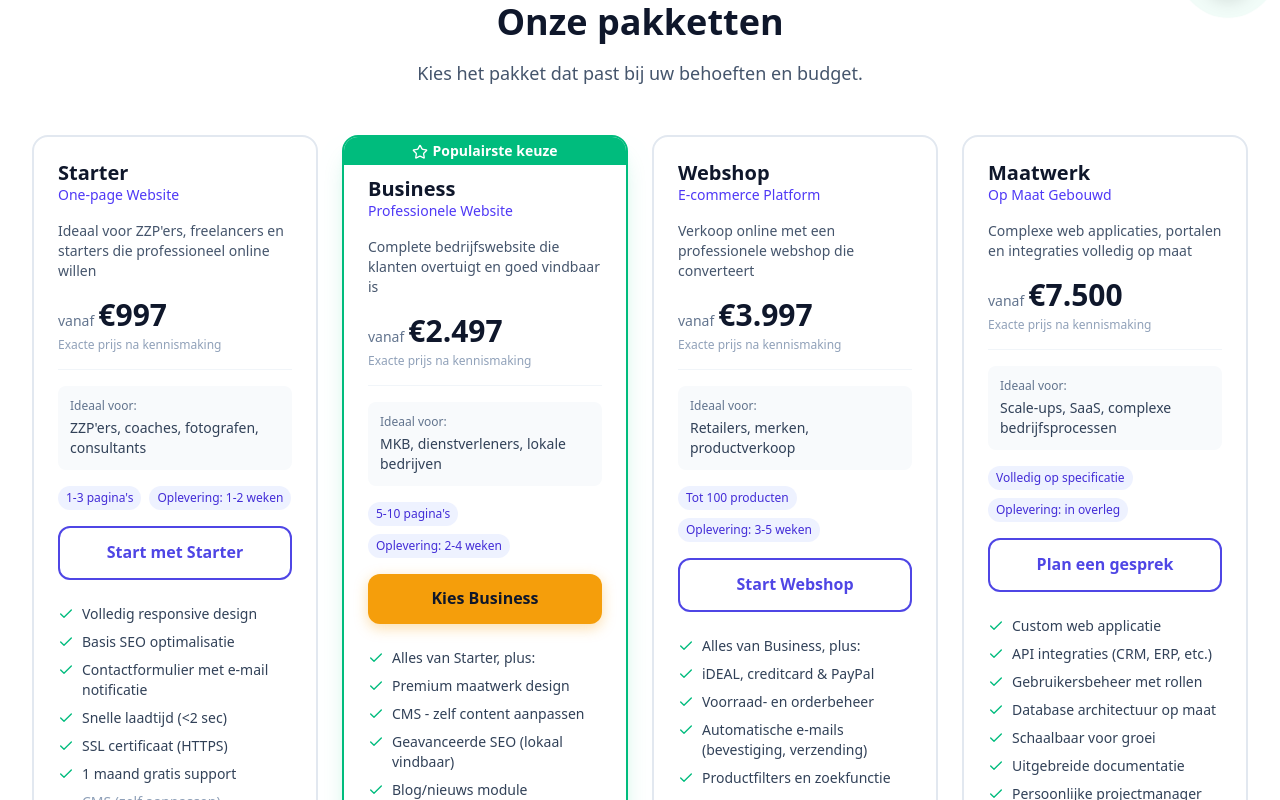
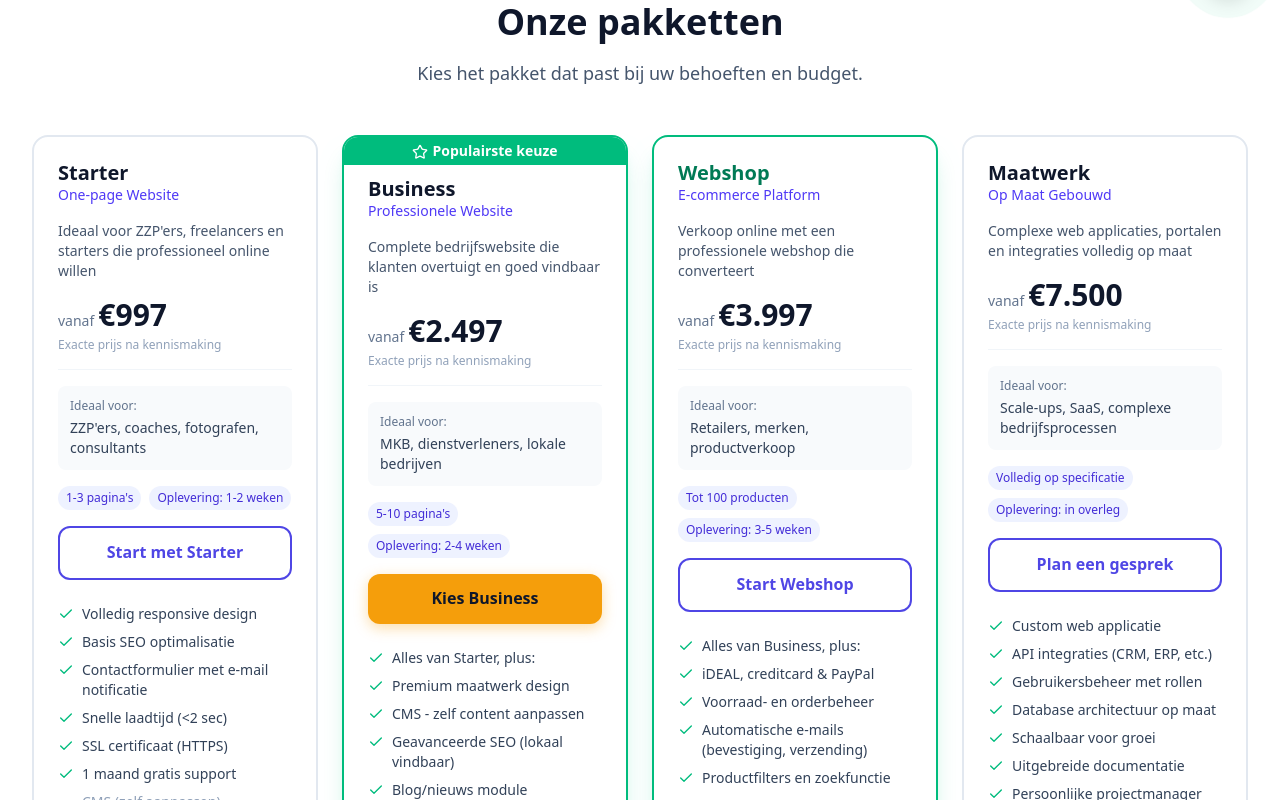
Before and after one commit to bvanrooij30/rotech-website, a Next.js app: page /prijzen in a window 1280 px wide. Shown: the part 780-1580 px from the top of the page. Built offline with nearby package versions, Linux system fonts and the light colour scheme; no server answers.

Commit message:
Keep purple icons, add green border to Webshop across all pages
- Homepage Services: green border, purple icon
- /diensten page: green border, purple icon
- /prijzen page: green border for Webshop package

```diff
--- a/src/app/diensten/page.tsx
+++ b/src/app/diensten/page.tsx
@@ -73,11 +73,9 @@ export default function DienstenPage() {
                       : "border border-slate-100 shadow-sm hover:shadow-lg hover:border-indigo-100"
                   }`}>
                     <div className="flex gap-6">
-                      {/* Icon */}
+                      {/* Icon - Always purple gradient */}
                       <div className="shrink-0">
-                        <div className={`w-16 h-16 rounded-2xl flex items-center justify-center group-hover:scale-110 transition-transform duration-300 ${
-                          isHighlighted ? "bg-emerald-500" : "gradient-bg"
-                        }`}>
+                        <div className="w-16 h-16 rounded-2xl gradient-bg flex items-center justify-center group-hover:scale-110 transition-transform duration-300">
                           <IconComponent className="w-8 h-8 text-white" />
                         </div>
                       </div>
--- a/src/app/prijzen/page.tsx
+++ b/src/app/prijzen/page.tsx
@@ -195,11 +195,14 @@ export default function PrijzenPage() {
           </div>
 
           <div className="grid md:grid-cols-2 lg:grid-cols-4 gap-6">
-            {packages.map((pkg) => (
+            {packages.map((pkg) => {
+              const isWebshop = pkg.name === "Webshop";
+              const hasGreenBorder = pkg.popular || isWebshop;
+              return (
               <div
                 key={pkg.name}
                 className={`relative rounded-2xl border-2 ${
-                  pkg.popular
+                  hasGreenBorder
                     ? "border-emerald-500 shadow-xl shadow-emerald-500/20"
                     : "border-slate-200"
                 } bg-white overflow-hidden`}
@@ -213,7 +216,7 @@ export default function PrijzenPage() {
 
                 <div className={`p-6 ${pkg.popular ? "pt-10" : ""}`}>
                   <div className="mb-4">
-                    <h3 className="text-xl font-bold text-slate-900">
+                    <h3 className={`text-xl font-bold ${isWebshop ? "text-emerald-700" : "text-slate-900"}`}>
                       {pkg.name}
                     </h3>
                     <p className="text-sm text-indigo-600 font-medium">{pkg.subtitle}</p>
@@ -272,7 +275,8 @@ export default function PrijzenPage() {
                   </ul>
                 </div>
               </div>
-            ))}
+            );
+            })}
           </div>
 
           <div className="mt-12 p-6 bg-gradient-to-br from-emerald-50 to-white rounded-2xl max-w-3xl mx-auto border border-emerald-100">
--- a/src/components/sections/Services.tsx
+++ b/src/components/sections/Services.tsx
@@ -87,10 +87,8 @@ export default function Services() {
                       ? "border-2 border-emerald-500 shadow-xl shadow-emerald-500/20 hover:shadow-2xl hover:shadow-emerald-500/30"
                       : "border border-slate-100 shadow-sm hover:shadow-lg hover:border-slate-200"
                   }`}>
-                    {/* Icon */}
-                    <div className={`w-14 h-14 rounded-xl flex items-center justify-center mb-5 group-hover:scale-110 transition-transform duration-300 ${
-                      isHighlighted ? "bg-emerald-500" : "gradient-bg"
-                    }`}>
+                    {/* Icon - Always purple gradient */}
+                    <div className="w-14 h-14 rounded-xl gradient-bg flex items-center justify-center mb-5 group-hover:scale-110 transition-transform duration-300">
                       <IconComponent className="w-7 h-7 text-white" />
                     </div>
 
```
